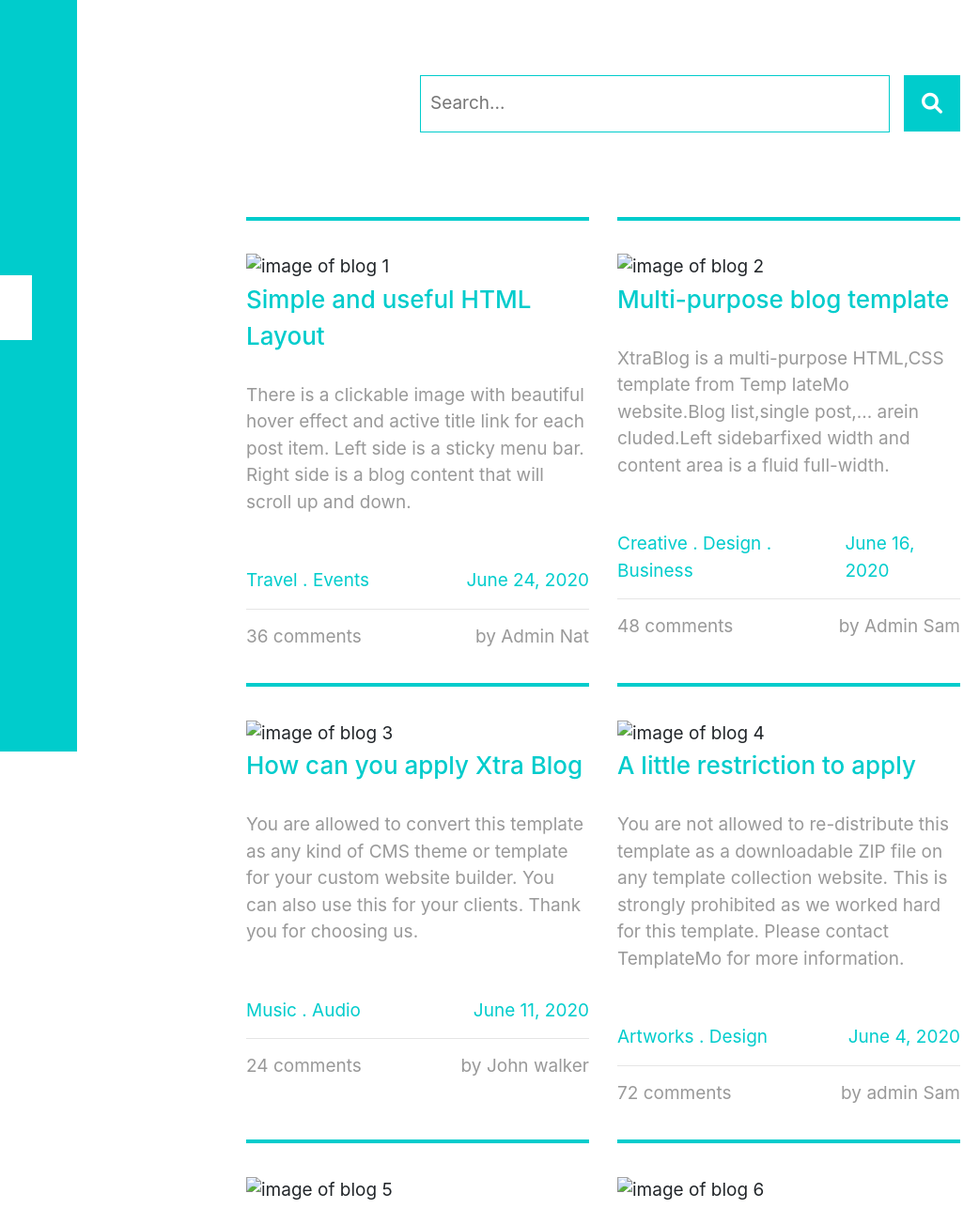
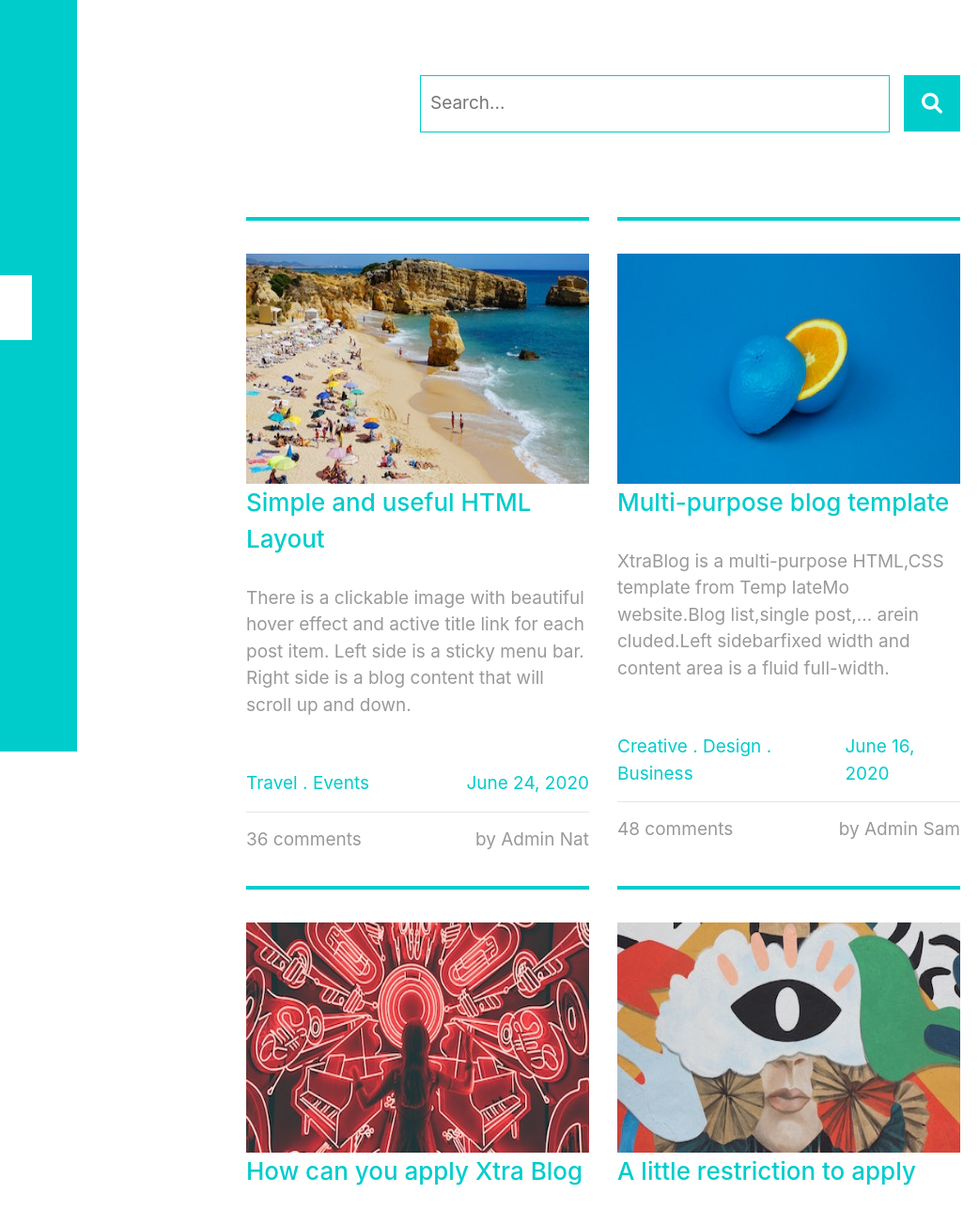
Before and after one commit to dtshsgsvietnam/Xtrablog, a plain HTML site: page index.html in a window 1280 px wide. Shown: the top 1287 px of the page at 94% size, 238-1280 px from the left. Drawn offline with nearby package versions, Linux system fonts and the light colour scheme.

Commit message:
Add files via upload

```diff
--- a/index.html
+++ b/index.html
@@ -97,7 +97,7 @@
                 <div class="blog">
                   <img
                     class="image"
-                    src="/img/img-01.jpg/img-01.jpg/img-01.jpg"
+                    src="/assets/img/img-01.jpg"
                     alt="image of blog 1"
                   />
                   <br />
@@ -124,7 +124,7 @@
                 <div class="blog">
                   <img
                     class="image"
-                    src="/img/img-01.jpg/img-01.jpg/img-02.jpg"
+                    src="/assets/img/img-02.jpg"
                     alt="image of blog 2"
                   />
                   <br />
@@ -150,7 +150,7 @@
                 <div class="blog">
                   <img
                     class="image"
-                    src="/img/img-01.jpg/img-01.jpg/img-03.jpg"
+                    src="/assets/img/img-03.jpg"
                     alt="image of blog 3"
                   />
                   <br />
@@ -176,7 +176,7 @@
                 <div class="blog">
                   <img
                     class="image"
-                    src="/img/img-01.jpg/img-01.jpg/img-04.jpg"
+                    src="/assets/img/img-04.jpg"
                     alt="image of blog 4"
                   />
                   <br />
@@ -203,7 +203,7 @@
                 <div class="blog">
                   <img
                     class="image"
-                    src="/img/img-01.jpg/img-01.jpg/img-05.jpg"
+                    src="/assets/img/img-05.jpg"
                     alt="image of blog 5"
                   />
                   <br />
@@ -230,7 +230,7 @@
                 <div class="blog">
                   <img
                     class="image"
-                    src="/img/img-01.jpg/img-01.jpg/img-06.jpg"
+                    src="/assets/img/img-06.jpg"
                     alt="image of blog 6"
                   />
                   <br />
```
Also changed, not shown: about.html (+5 -5 lines), contact.html (+3 -1 lines), singlePost.html (+5 -5 lines).
